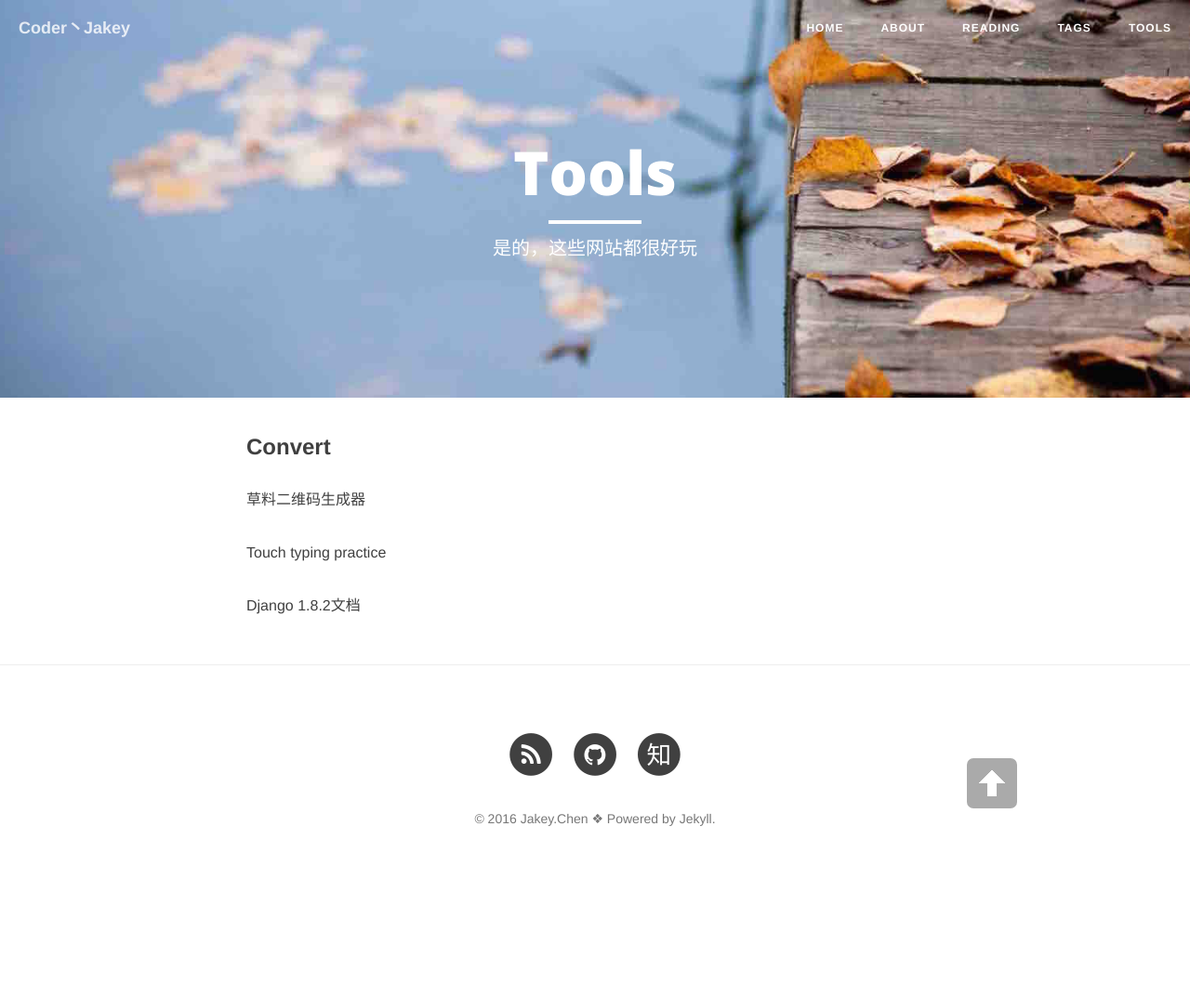
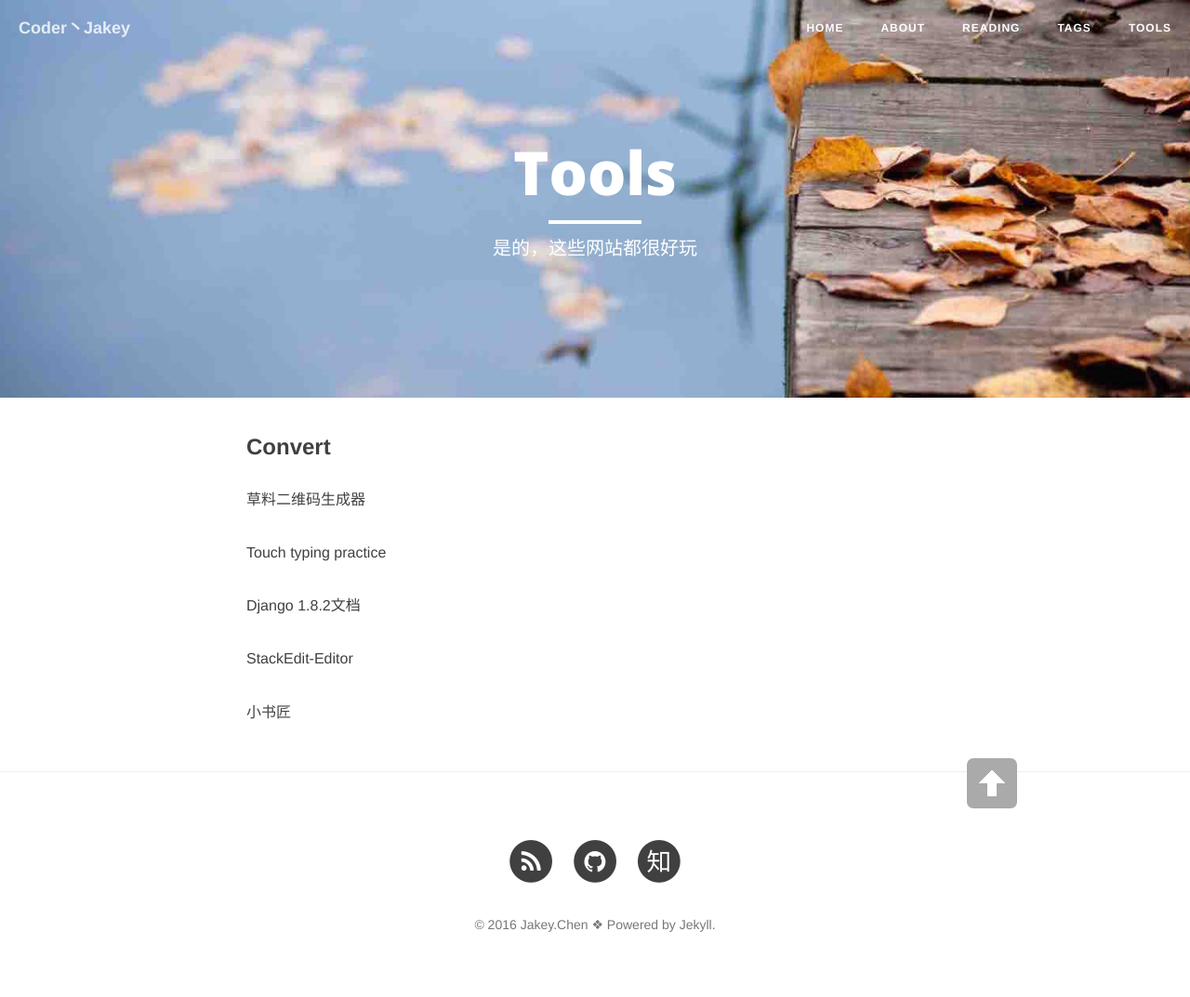
Before and after one commit to JakeyChen/JakeyChen.github.io, a Jekyll site: the page built from tools.md, in a window 1280 px wide. Shown: the whole page at 93% size. Built offline with Jekyll 4.4.1, drawn with Linux system fonts in a browser that asks for light colours; nearby versions of some CDN libraries; before the commit the page ends 959 px from its top, so only the background shows below that.

Commit message:
add markdown editor url.

```diff
--- a/tools.md
+++ b/tools.md
@@ -13,3 +13,7 @@ header-img: "img/autumn.jpg"
 [Touch typing practice](http://www.wordlm.com/wubi/youxi/3989.html)
 
 [Django 1.8.2文档](http://python.usyiyi.cn/django/intro/tutorial01.html)
+
+[StackEdit-Editor](https://stackedit.io/editor)
+
+[小书匠](http://markdown.xiaoshujiang.com/)
```
